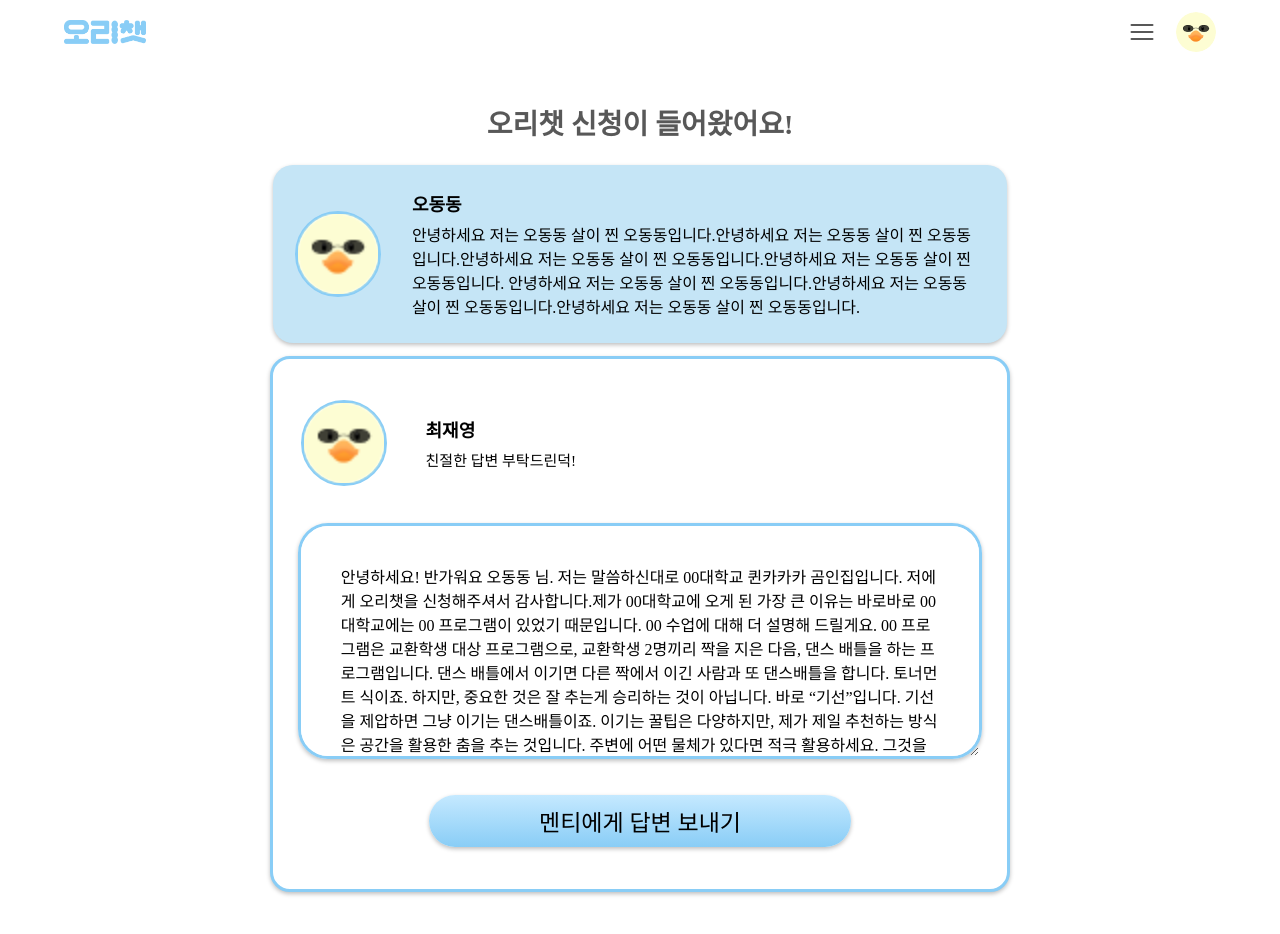
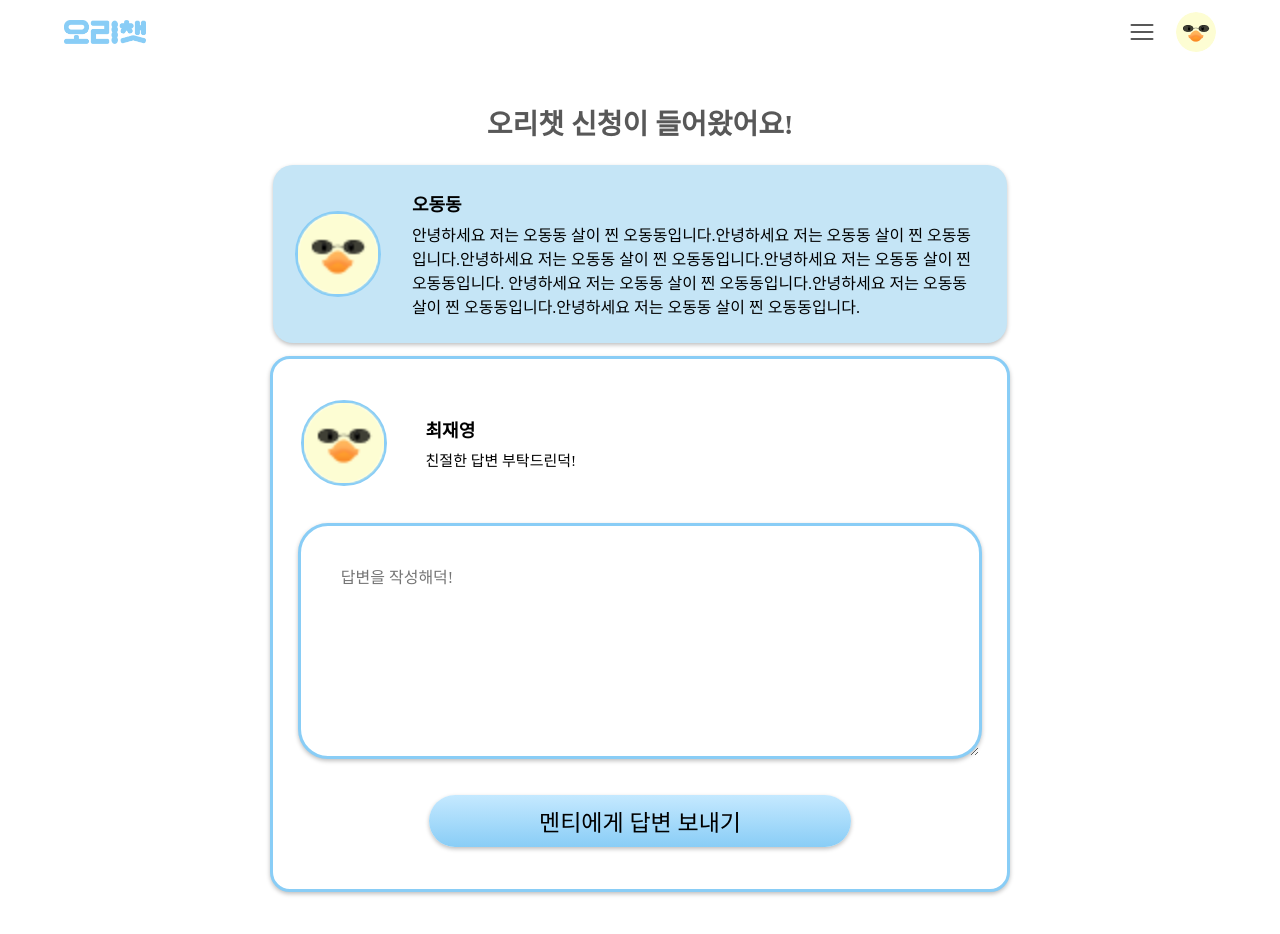
Before and after one commit to Team-All-It-Chat/AIC-Web, a React (Create React App) app: page /applyAlert in a window 1280 px wide. Shown: the top 934 px of the page. Built offline with nearby package versions, Linux system fonts and the light colour scheme; a web font is replaced by a local one.

Commit message:
[FIX] placeholder 추가

```diff
--- a/src/components/apply/Apply.jsx
+++ b/src/components/apply/Apply.jsx
@@ -22,7 +22,7 @@ const Apply = () => {
           </ProfileCircle>
           <Text1>최재영</Text1>
           <Text2>멘토님에게 질문 보내기</Text2>
-          <QuestionSection>안녕하세요!</QuestionSection>
+          <QuestionSection placeholder="질문을 작성해덕!"></QuestionSection>
           <Btn onClick={onClick}>오리챗 신청하기</Btn>
         </ApplyWrapper>
         <ApplyBack />
--- a/src/components/apply/ApplyAlert.jsx
+++ b/src/components/apply/ApplyAlert.jsx
@@ -47,21 +47,7 @@ const ApplyAlert = () => {
               <Text>친절한 답변 부탁드린덕!</Text>
             </MentorWrapper>
           </Wrapper2>
-          <AnswerSection>
-            안녕하세요! 반가워요 오동동 님. 저는 말씀하신대로 00대학교 퀸카카카
-            곰인집입니다. 저에게 오리챗을 신청해주셔서 감사합니다.제가
-            00대학교에 오게 된 가장 큰 이유는 바로바로 00대학교에는 00
-            프로그램이 있었기 때문입니다. 00 수업에 대해 더 설명해 드릴게요. 00
-            프로그램은 교환학생 대상 프로그램으로, 교환학생 2명끼리 짝을 지은
-            다음, 댄스 배틀을 하는 프로그램입니다. 댄스 배틀에서 이기면 다른
-            짝에서 이긴 사람과 또 댄스배틀을 합니다. 토너먼트 식이죠. 하지만,
-            중요한 것은 잘 추는게 승리하는 것이 아닙니다. 바로 “기선”입니다.
-            기선을 제압하면 그냥 이기는 댄스배틀이죠. 이기는 꿀팁은 다양하지만,
-            제가 제일 추천하는 방식은 공간을 활용한 춤을 추는 것입니다. 주변에
-            어떤 물체가 있다면 적극 활용하세요. 그것을 통해 상대방의 눈빛이
-            흔들린다면 당신은 승리하게 되는 거죠. 저는 그 프로그램을 통해 손쉽게
-            퀸카가 될 수 있었습니다. 감사합니다. 또 오리챗 부탁드려요.
-          </AnswerSection>
+          <AnswerSection placeholder="답변을 작성해덕!"></AnswerSection>
           <Btn onClick={onClick}>멘티에게 답변 보내기</Btn>
         </AnswerWrapper>
         {modal && <ChatModal isMentor={false} name={"답변 전송"} />}
--- a/src/components/apply/Review.jsx
+++ b/src/components/apply/Review.jsx
@@ -27,7 +27,7 @@ const Review = () => {
             <StarRating onChange={setRate} />
           </StarWrapper>
           <Text2>후기 작성하기</Text2>
-          <Review2 />
+          <Review2 placeholder="후기를 작성해덕!" />
           <Btn onClick={onClick}>후기 전송하기</Btn>
         </ReviewSection>
         {modal && <ChatModal isMentor={true} name={"후기 작성"} />}
```
